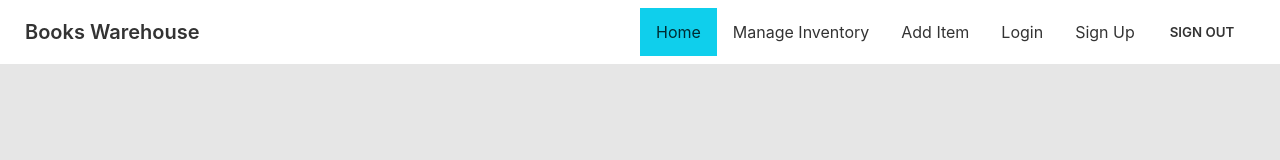
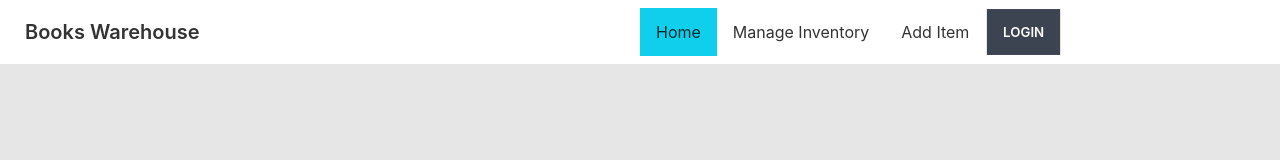
Before and after one commit to anikjoyy/inventory-management-system, a React (Create React App) app: page / in a window 1280 px wide. Shown: the top 160 px of the page. Built offline with nearby package versions, Linux system fonts and the light colour scheme; no server answers.

Commit message:
solved the error from login section

```diff
--- a/src/Pages/Shared/Navbar.js
+++ b/src/Pages/Shared/Navbar.js
@@ -5,11 +5,12 @@ import { Link, NavLink } from 'react-router-dom';
 import auth from '../../Firebase/firebase.init';
 
 const Navbar = () => {
-  const user = useAuthState(auth);
+  const [user] = useAuthState(auth);
 
-  const logout = () => {
+  const handleSignOut = () => {
     signOut(auth);
   };
+
   const menuItems = (
     <>
       <li>
@@ -22,15 +23,21 @@ const Navbar = () => {
         <NavLink to='/additem'>Add Item</NavLink>
       </li>
       <li>
-        <NavLink to='/login'>Login</NavLink>
-      </li>
-      <li>
-        <NavLink to='/signup'>Sign Up</NavLink>
-      </li>
-      <li>
-        <button className='btn btn-ghost' onClick={logout}>
-          Sign Out
-        </button>
+        {user ? (
+          <button
+            className='text-white btn btn-outline-danger rounded-pill'
+            onClick={handleSignOut}
+          >
+            Sign out
+          </button>
+        ) : (
+          <NavLink
+            className='text-white btn btn-outline-primary rounded-pill'
+            to='/login'
+          >
+            Login
+          </NavLink>
+        )}
       </li>
     </>
   );
```
